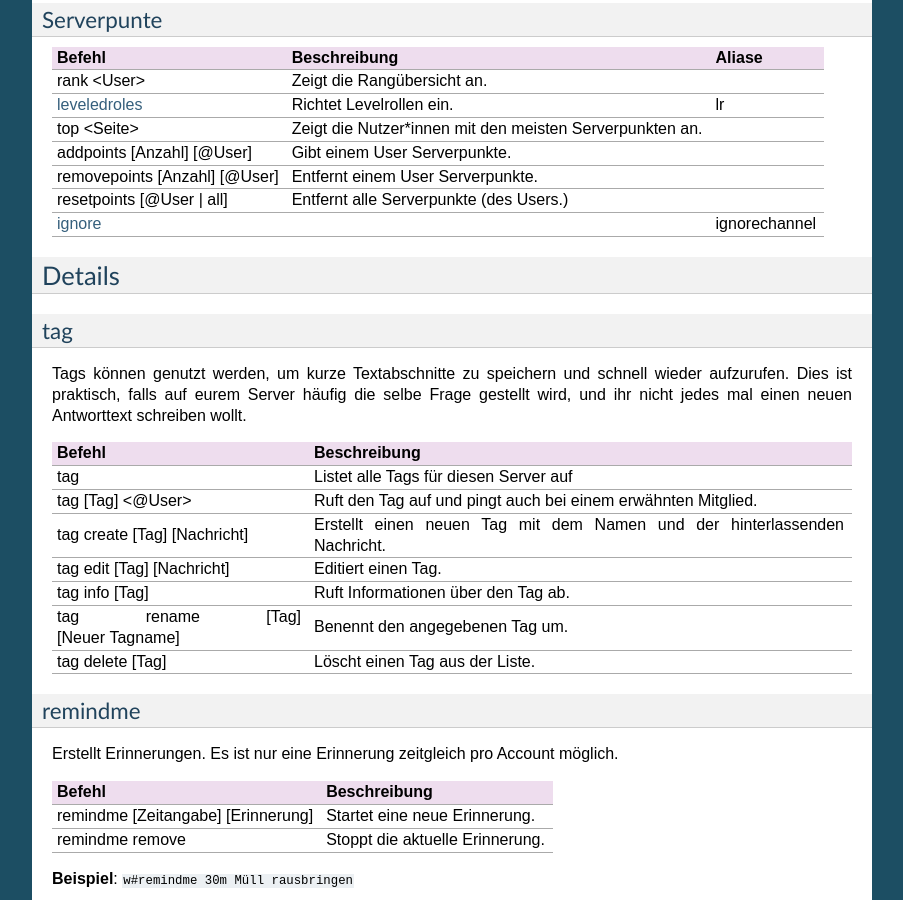
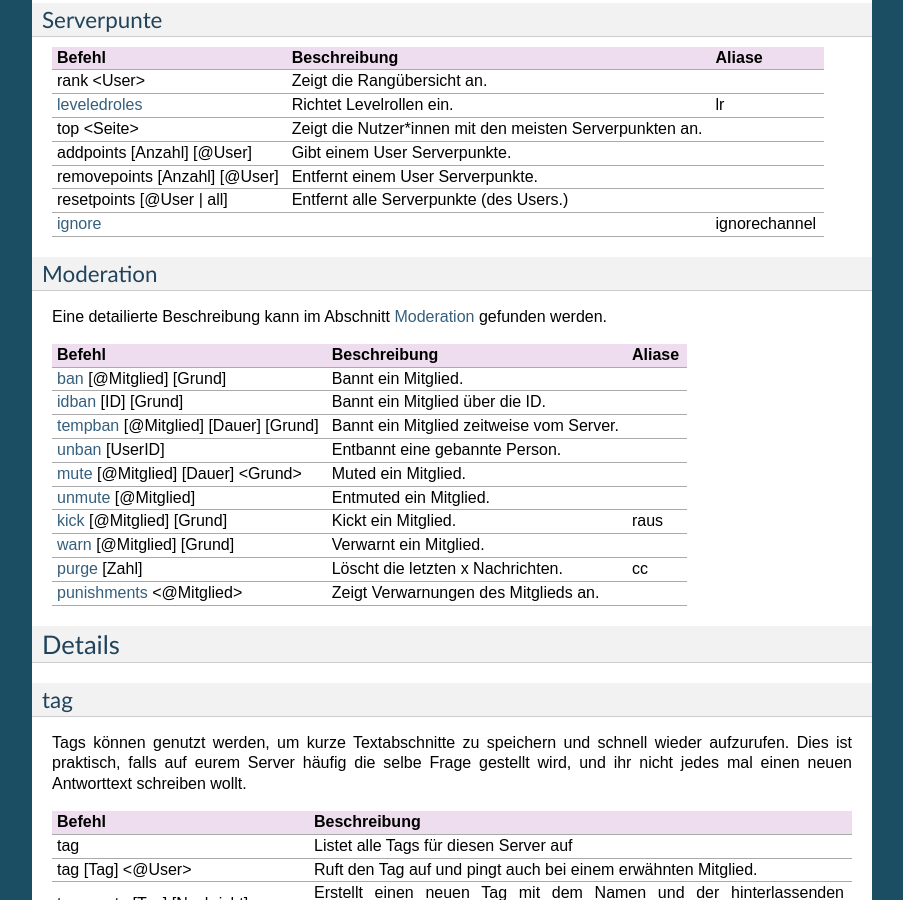
Before and after one commit to niborus/weemo-doc, a Sphinx documentation site: the page built from docs/befehle.rst, in a window 1280 px wide and 900 px high, scrolled down 1934 px. Shown: the whole window, without its empty margins (198-1101 px from the left). Built offline with Sphinx 7.4.7, drawn with Linux system fonts in a browser that asks for light colours.

Commit message:
Adding Moderation

```diff
--- a/docs/befehle.rst
+++ b/docs/befehle.rst
@@ -118,6 +118,27 @@ Serverpunte
     "removepoints [Anzahl] [@User]", "Entfernt einem User Serverpunkte."
     "resetpoints [@User | all]", "Entfernt alle Serverpunkte (des Users.)"
     "ignore_", "", "ignorechannel"
+
+Moderation
+^^^^^^^^^^
+
+Eine detailierte Beschreibung kann im Abschnitt :ref:`Moderation<moderation>` gefunden werden.
+
+.. csv-table::
+    :widths: auto
+    :align: left
+    :header: "Befehl", "Beschreibung", "Aliase"
+
+    ":ref:`ban<moderation_ban>` [@Mitglied] [Grund]", "Bannt ein Mitglied."
+    ":ref:`idban<moderation_idban>` [ID] [Grund]", "Bannt ein Mitglied über die ID."
+    ":ref:`tempban<moderation_tempban>` [@Mitglied] [Dauer] [Grund]", "Bannt ein Mitglied zeitweise vom Server."
+    ":ref:`unban<moderation_unban>` [UserID]", "Entbannt eine gebannte Person."
+    ":ref:`mute<moderation_mute>` [@Mitglied] [Dauer] <Grund>", "Muted ein Mitglied."
+    ":ref:`unmute<moderation_unmute>` [@Mitglied]", "Entmuted ein Mitglied."
+    ":ref:`kick<moderation_kick>` [@Mitglied] [Grund]", "Kickt ein Mitglied.", "raus"
+    ":ref:`warn<moderation_warn>` [@Mitglied] [Grund]", "Verwarnt ein Mitglied."
+    ":ref:`purge<moderation_purge>` [Zahl]", "Löscht die letzten x Nachrichten.", "cc"
+    ":ref:`punishments<moderation_punishments>` <@Mitglied>", "Zeigt Verwarnungen des Mitglieds an."
 
 
 Details
```
Also changed, not shown: docs/moderation.rst (added, +131 -0 lines).
